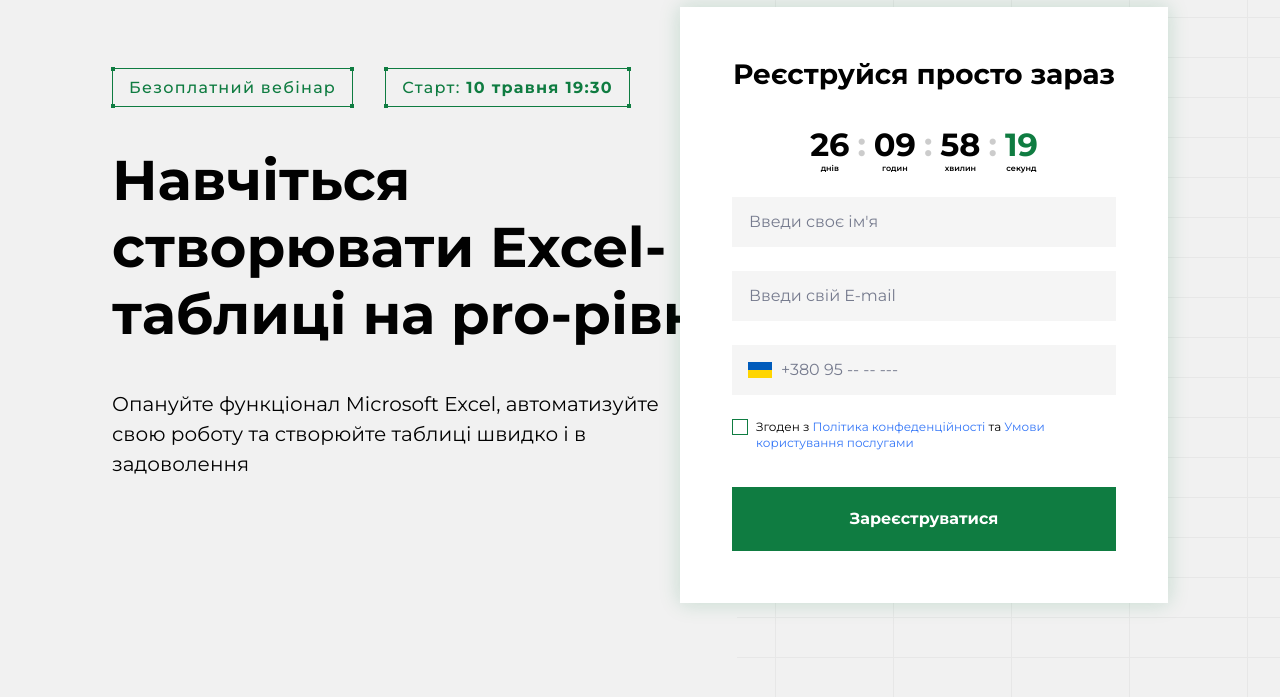
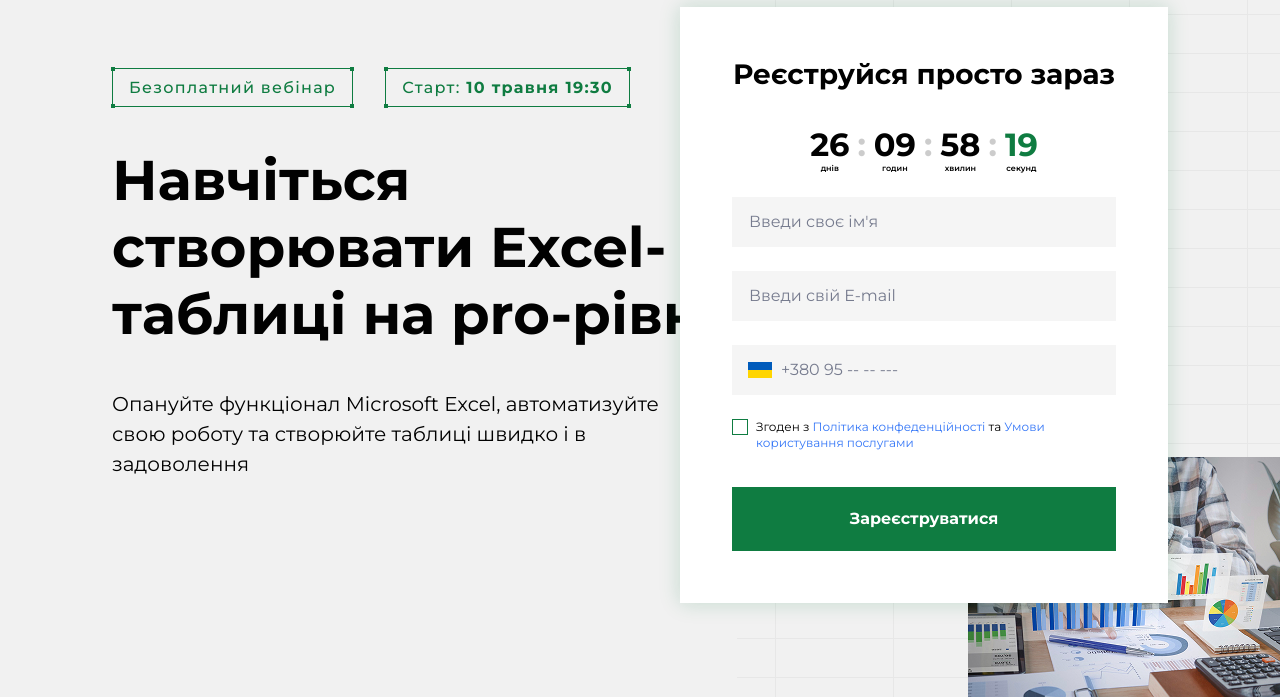
Before and after one commit to cel3ntano/excel_landing, a website built with Vite: page index.html in a window 1280 px wide. Shown: the part 103-800 px from the top of the page. Built offline with nearby package versions, Linux system fonts and the light colour scheme.

Commit message:
style: add background image to landing page

```diff
--- a/index.html
+++ b/index.html
@@ -7,6 +7,7 @@
     <title>Опануйте Microsoft Excel</title>
   </head>
   <body>
+    <div class="page-wrapper">
       <div class="grid-background"></div>
       <div class="container">
         <header class="header">
@@ -71,7 +72,9 @@
                   </div>
                   <div class="timer-separator">:</div>
                   <div class="timer-block">
-                  <div class="timer-digits timer-seconds" id="seconds">00</div>
+                    <div class="timer-digits timer-seconds" id="seconds">
+                      00
+                    </div>
                     <div class="timer-label">секунд</div>
                   </div>
                 </div>
@@ -127,7 +130,9 @@
                     </span>
                     <span class="terms-text">
                       Згоден з
-                    <a href="#" class="terms-link">Політика конфеденційності</a>
+                      <a href="#" class="terms-link"
+                        >Політика конфеденційності</a
+                      >
                       та
                       <a href="#" class="terms-link"
                         >Умови користування послугами</a
@@ -198,6 +203,7 @@
           <div class="modal-body"></div>
         </div>
       </div>
+    </div>
 
     <script type="module" src="/src/main.js"></script>
   </body>
--- a/src/style.css
+++ b/src/style.css
@@ -86,6 +86,47 @@
   -webkit-font-smoothing: antialiased;
   -moz-osx-font-smoothing: grayscale;
   text-rendering: optimizeLegibility;
+
+  position: relative;
+}
+
+/* Background Image */
+.page-wrapper::after {
+  content: '';
+  position: fixed;
+  bottom: 0;
+  right: 0;
+  z-index: -1;
+  background-repeat: no-repeat;
+  background-position: bottom right;
+  background-image: image-set(
+    url('/image_mob.jpg') 1x,
+    url('/image_mob@2x.jpg') 2x
+  );
+  background-size: 168px 129px;
+  width: 168px;
+  height: 129px;
+  pointer-events: none;
+
+  @media screen and (min-width: 768px) {
+    background-image: image-set(
+      url('/image_tab.jpg') 1x,
+      url('/image_tab@2x.jpg') 2x
+    );
+    background-size: 188px 144px;
+    width: 188px;
+    height: 144px;
+  }
+
+  @media screen and (min-width: 1200px) {
+    background-image: image-set(
+      url('/image_desktop.jpg') 1x,
+      url('/image_desktop@2x.jpg') 2x
+    );
+    background-size: 312px 240px;
+    width: 312px;
+    height: 240px;
+  }
 }
 
 a {
@@ -261,7 +302,7 @@
   width: 100%;
   max-width: 1440px;
   height: 100%;
-  z-index: -1;
+  z-index: -2;
   pointer-events: none;
 }
 
@@ -278,18 +319,16 @@
 .grid-background::after {
   content: '';
   position: absolute;
-  top: 25px;
-  left: 233px;
-  width: calc(100% - 233px);
+  top: 0;
+  left: 220px;
+  width: calc(100% - 268px);
   height: 100%;
   background-image: repeating-linear-gradient(
     to bottom,
-    transparent,
-    transparent 36px,
     var(--color-grid),
-    var(--color-grid) 36px,
-    var(--color-grid),
-    var(--color-grid) 37px
+    var(--color-grid) 1px,
+    transparent 1px,
+    transparent 36px
   );
 }
 
@@ -312,17 +351,15 @@
   }
 
   .grid-background::after {
-    top: 25px;
+    top: 0;
     left: 366px;
     width: calc(100% - 366px);
     background-image: repeating-linear-gradient(
       to bottom,
-      transparent,
-      transparent 34px,
       var(--color-grid),
-      var(--color-grid) 34px,
-      var(--color-grid),
-      var(--color-grid) 35px
+      var(--color-grid) 1px,
+      transparent 1px,
+      transparent 34px
     );
   }
 }
@@ -345,17 +382,15 @@
   }
 
   .grid-background::after {
-    top: 41px;
+    top: 0;
     left: 737px;
     width: calc(100% - 737px);
     background-image: repeating-linear-gradient(
       to bottom,
-      transparent,
-      transparent 39px,
       var(--color-grid),
-      var(--color-grid) 39px,
-      var(--color-grid),
-      var(--color-grid) 40px
+      var(--color-grid) 1px,
+      transparent 1px,
+      transparent 39px
     );
   }
 }
```
Lines whose indentation alone changed are shown as unchanged.
